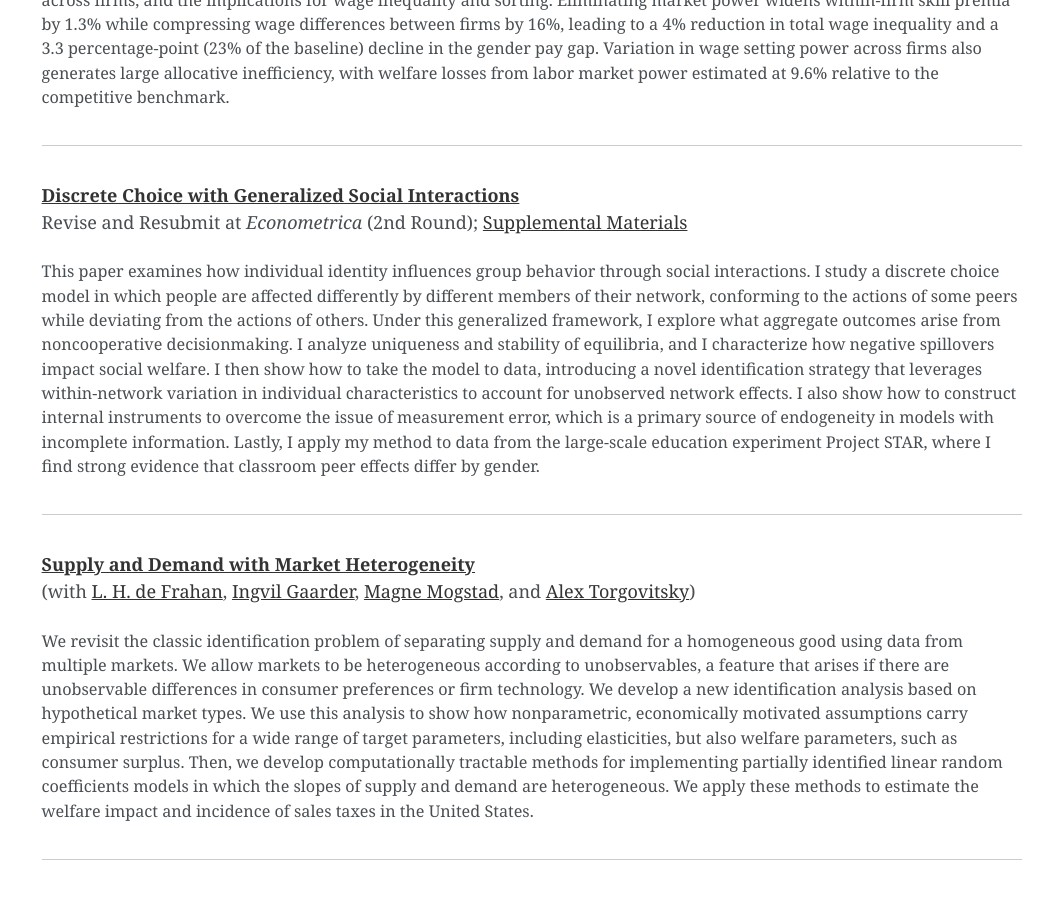
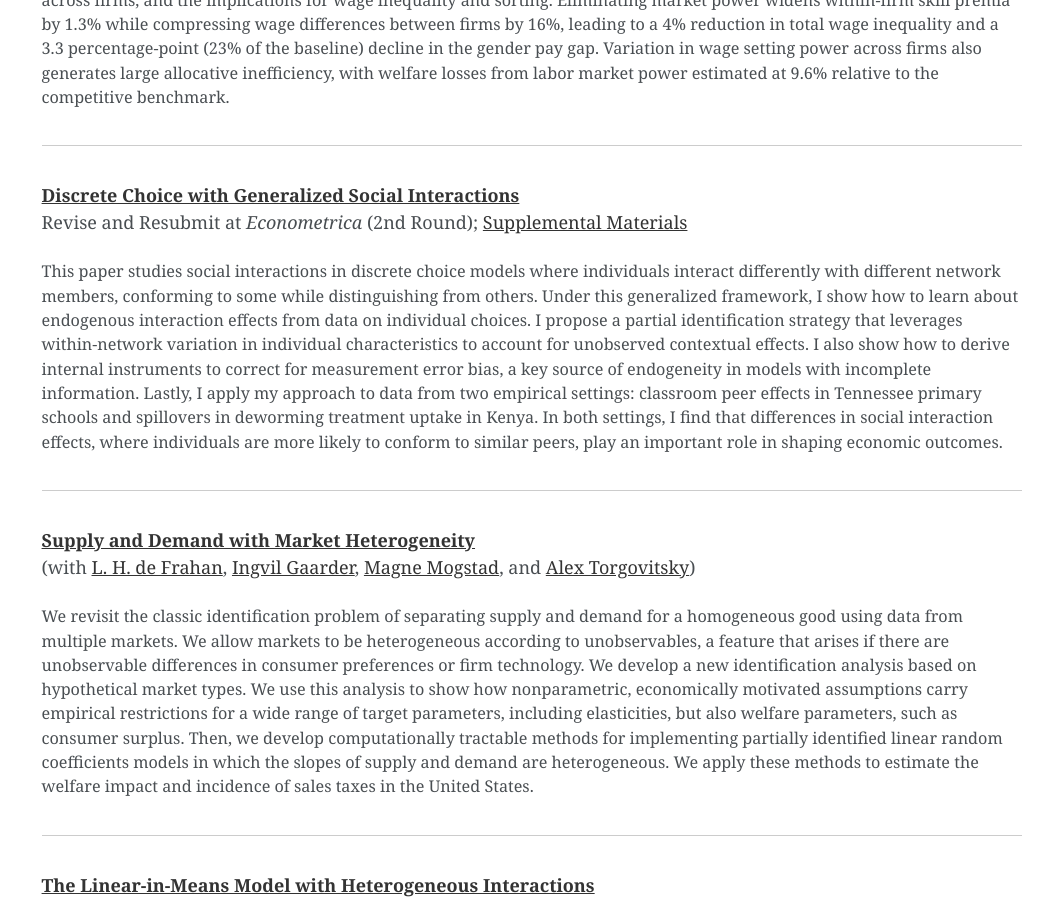
Before and after one commit to ovolpe/ovolpe.github.io, a Jekyll site: the page built from _pages/research.md, in a window 1280 px wide and 900 px high, scrolled down 453 px. Shown: the whole window, without its empty margins (240-1280 px from the left). Built offline with Jekyll 4.4.1, drawn with Linux system fonts in a browser that asks for light colours.

Commit message:
Revise abstract for clarity and detail
Revised the abstract to clarify the study's focus on social interactions in discrete choice models and the proposed identification strategy. Expanded on empirical applications and findings related to classroom peer effects and treatment uptake.

```diff
--- a/_pages/research.md
+++ b/_pages/research.md
@@ -21,7 +21,7 @@ This paper examines how a firm's labor market power shapes, and is shaped by, it
 Revise and Resubmit at _Econometrica_ (2nd Round); [Supplemental Materials](/files/dcwgsi_supplement.pdf)<br>
 
 <p style="font-size: 0.9em;">
-This paper examines how individual identity influences group behavior through social interactions. I study a discrete choice model in which people are affected differently by different members of their network, conforming to the actions of some peers while deviating from the actions of others. Under this generalized framework, I explore what aggregate outcomes arise from noncooperative decisionmaking. I analyze uniqueness and stability of equilibria, and I characterize how negative spillovers impact social welfare. I then show how to take the model to data, introducing a novel identification strategy that leverages within-network variation in individual characteristics to account for unobserved network effects. I also show how to construct internal instruments to overcome the issue of measurement error, which is a primary source of endogeneity in models with incomplete information. Lastly, I apply my method to data from the large-scale education experiment Project STAR, where I find strong evidence that classroom peer effects differ by gender.
+This paper studies social interactions in discrete choice models where individuals interact differently with different network members, conforming to some while distinguishing from others. Under this generalized framework, I show how to learn about endogenous interaction effects from data on individual choices. I propose a partial identification strategy that leverages within-network variation in individual characteristics to account for unobserved contextual effects. I also show how to derive internal instruments to correct for measurement error bias, a key source of endogeneity in models with incomplete information. Lastly, I apply my approach to data from two empirical settings: classroom peer effects in Tennessee primary schools and spillovers in deworming treatment uptake in Kenya. In both settings, I find that differences in social interaction effects, where individuals are more likely to conform to similar peers, play an important role in shaping economic outcomes.
 </p>
 
 <hr style="margin: 2em 0; border: none; border-top: 1px solid #ccc;">
```
